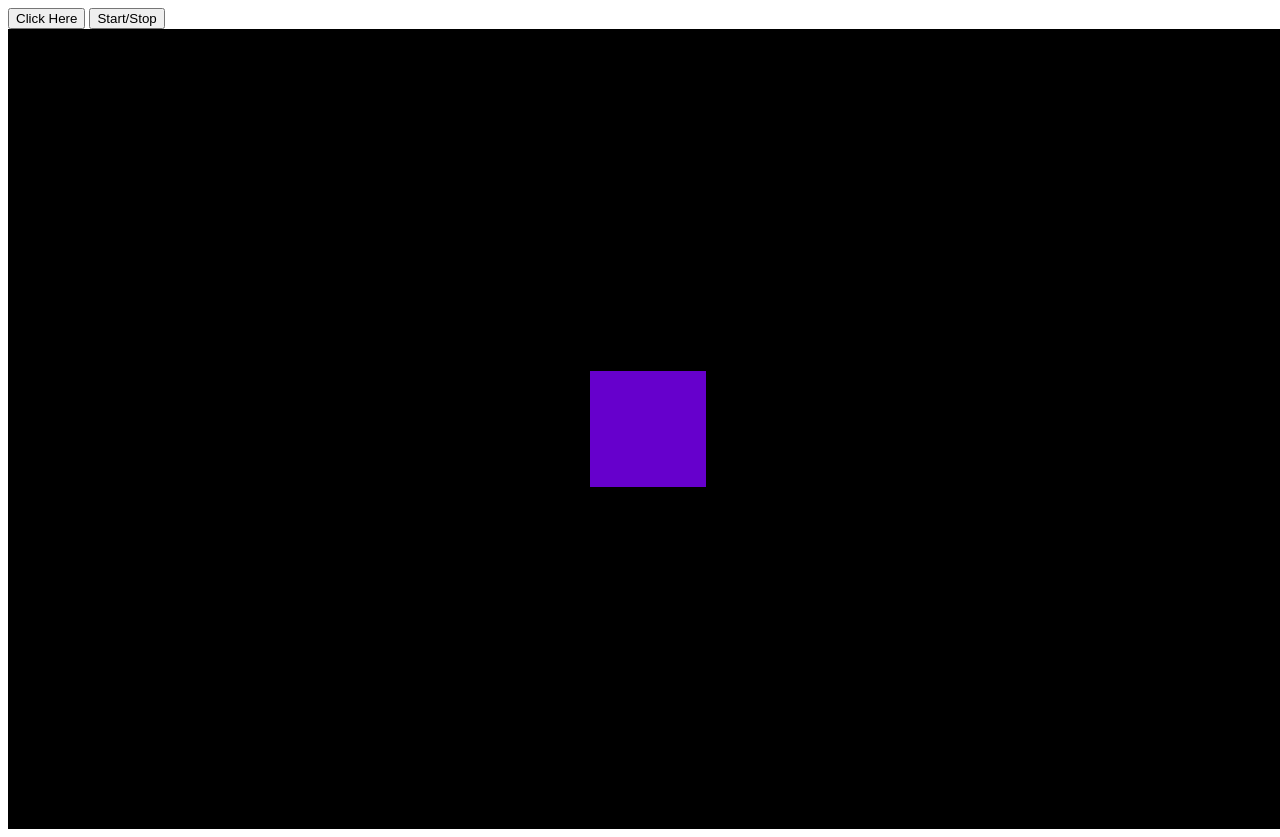
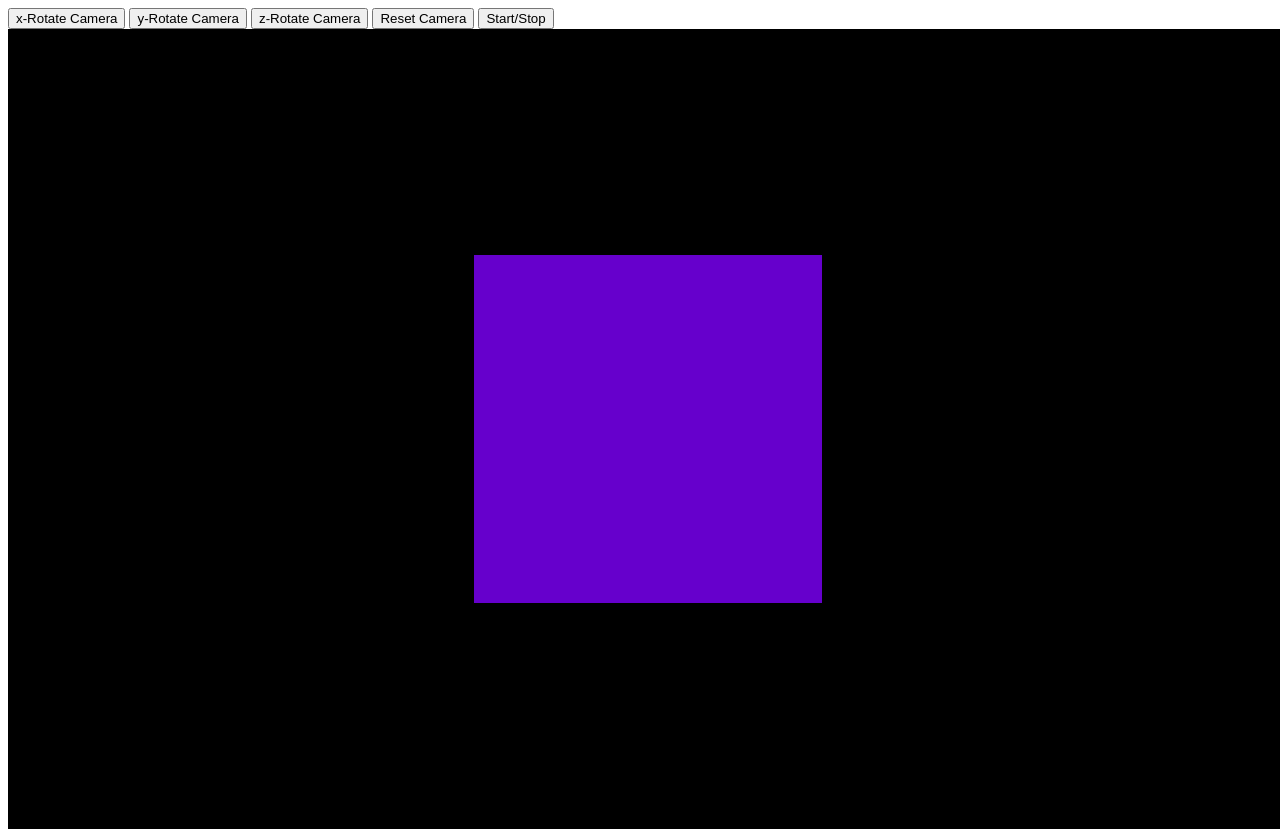
Before and after one commit to camenpihor/solar-sym, a plain HTML site: page index.html in a window 1280 px wide. Drawn offline with nearby package versions, Linux system fonts and the light colour scheme.

Commit message:
buttons for rotating the camera

```diff
--- a/index.html
+++ b/index.html
@@ -9,7 +9,10 @@
   <title>Solar Sym</title>
 </head>
 <body>
-  <button type="button" onclick="rotate()">Click Here</button>
+  <button type="button" onclick="cam_rotate('x')">x-Rotate Camera</button>
+  <button type="button" onclick="cam_rotate('y')">y-Rotate Camera</button>
+  <button type="button" onclick="cam_rotate('z')">z-Rotate Camera</button>
+  <button type="button" onclick="cam_reset()">Reset Camera</button>
   <button type="button" onclick="toggle_running()">Start/Stop</button>
 </body>
 
@@ -22,7 +25,7 @@
     75,  // size of field of view, in degrees
     window.innerWidth / window.innerHeight,  // aspect ratio
     0.1,  // near clipping plane
-    1000  // far clipping plane
+    100  // far clipping plane
   );
   const renderer = new THREE.WebGLRenderer();
 
@@ -34,7 +37,7 @@
   const cube = new THREE.Mesh( geometry, material );
   scene.add(cube);
 
-  camera.position.z = 5;
+  camera.position.z = 2;
 
   function animate() {
     if (running) {
@@ -43,13 +46,15 @@
     renderer.render(scene, camera);
   }
 
-  function rotate() {
-    if (!running)
-    {
-      return;
-    }
-    cube.rotation.x += 0.1;
-    cube.rotation.y += 0.2;
+  function cam_rotate(axis) {
+    if (!running) {return;}
+    camera.rotation[axis] += .1;
+  }
+  function cam_reset(axis) {
+    if (!running) {return;}
+    camera.rotation.x = 0;
+    camera.rotation.y = 0;
+    camera.rotation.z = 0;
   }
 
   function toggle_running() {
```
